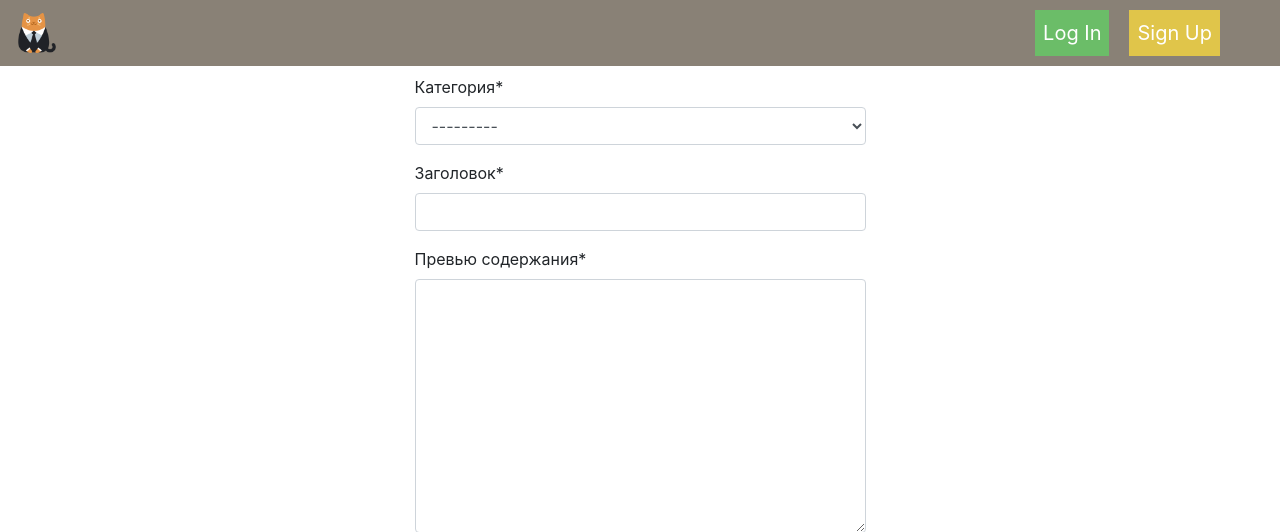
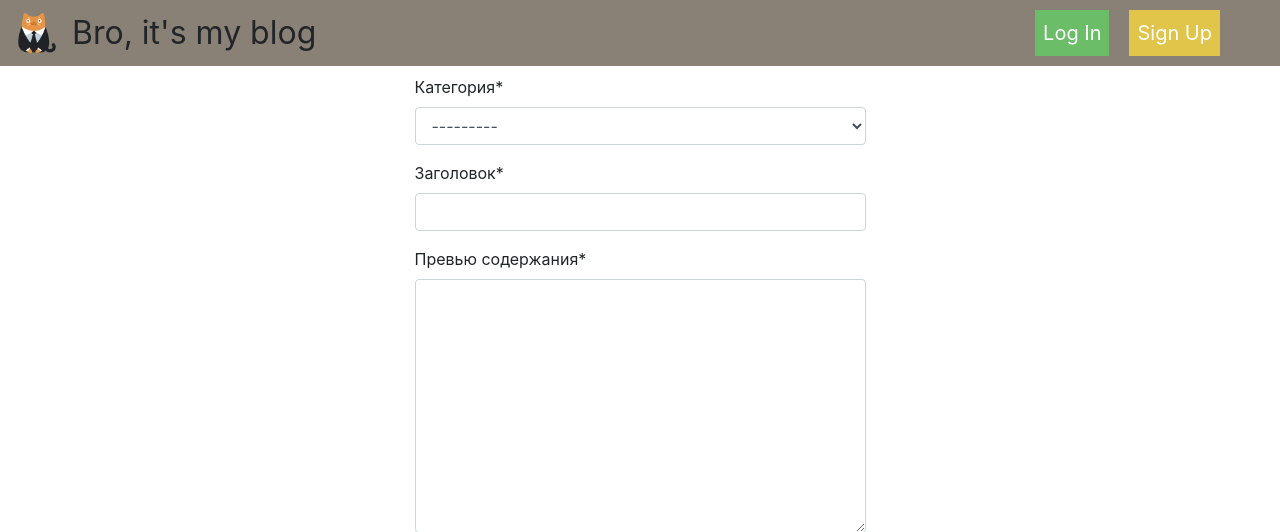
Before and after one commit to alechries/AdminUserExampleDjango, a Django app: page /post/new/ in a window 1280 px wide. Shown: the top 532 px of the page. Run offline with Django 3.2, Linux system fonts and the light colour scheme; data that the repository does not hold is empty; some libraries are stand-ins or nearby versions.

```diff
--- a/AdminUser/templates/main/base.html
+++ b/AdminUser/templates/main/base.html
@@ -15,6 +15,7 @@
   <header class="header">
     <nav class="navbar navbar-expand-lg fixed-top ">
       <a class="navbar-brand" href="{% url 'home' %}"><img height="40" src="{% static 'main/img/cat.ico' %}" alt="🏠"></a>
+      <a>Bro, it's my blog</a>
       <button class="navbar-toggler" type="button" data-toggle="collapse" data-target="#navbarSupportedContent" aria-controls="navbarSupportedContent" aria-expanded="false" aria-label="Toggle navigation">
         <span class="navbar-toggler-icon"></span>
       </button>
```
